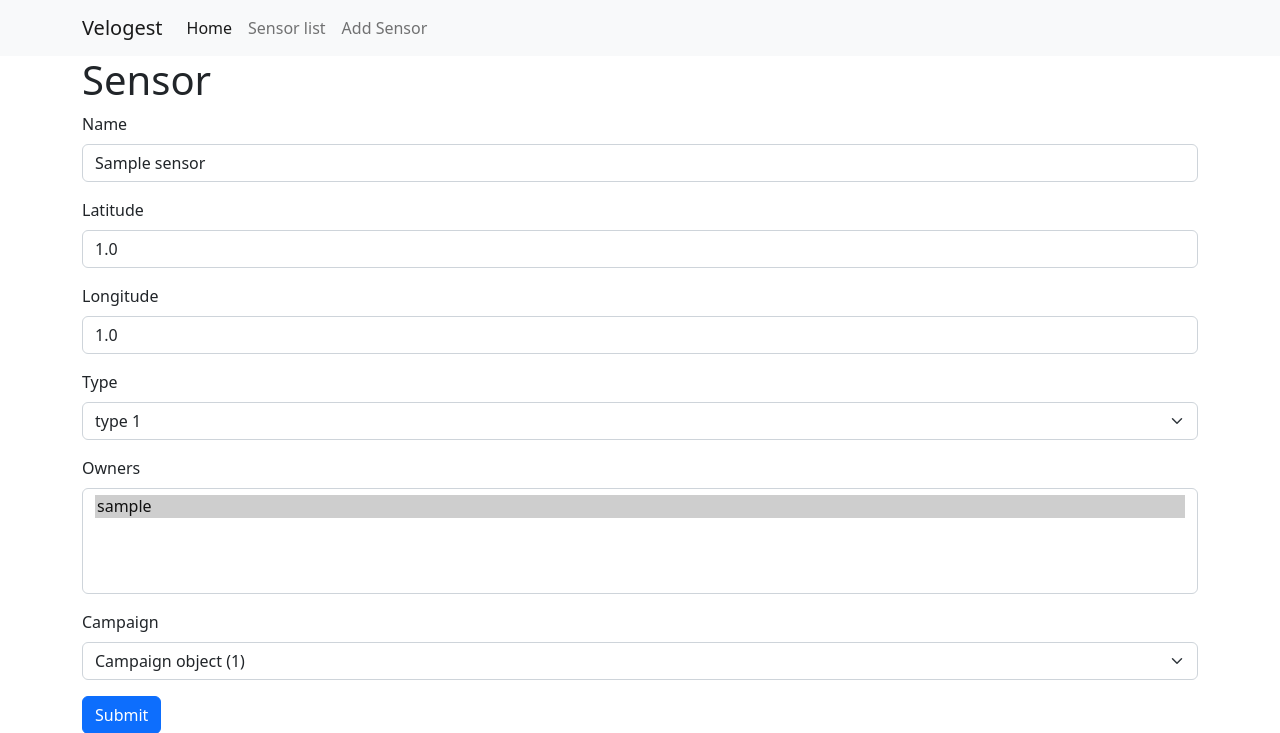
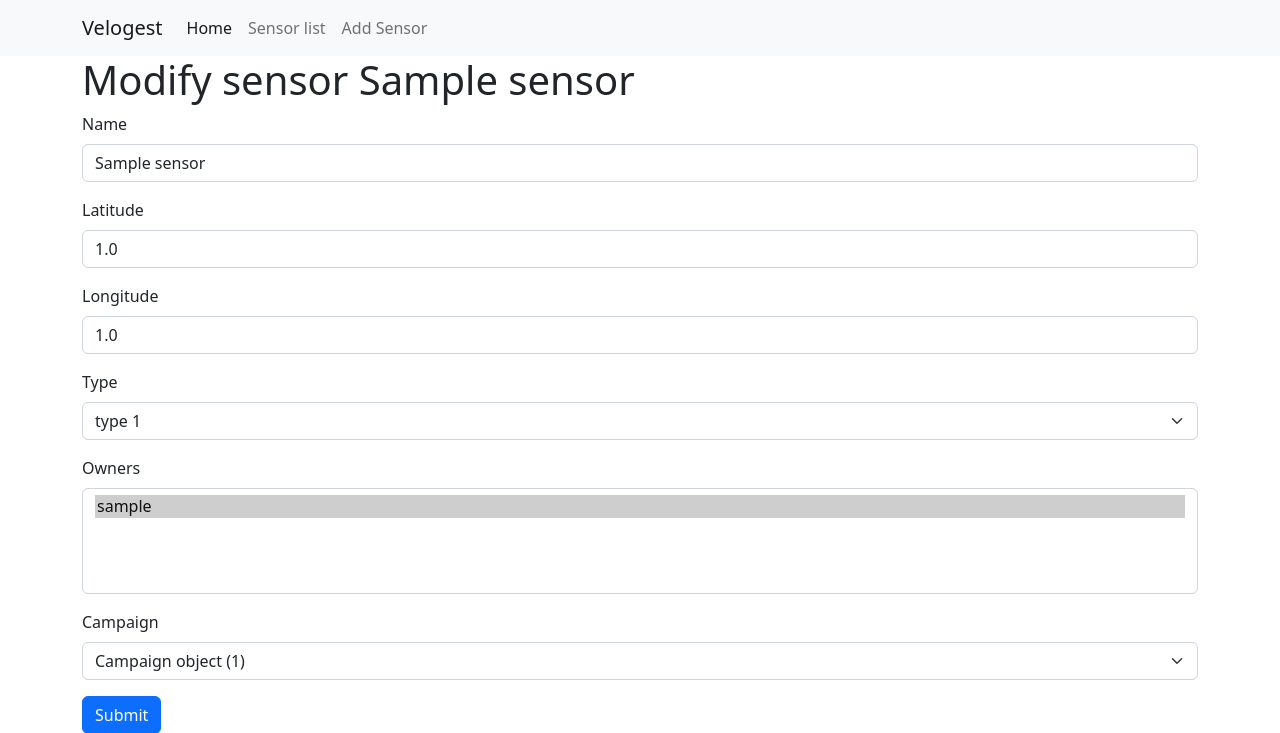
Before and after one commit to flpvvvv/Django-training, a Django app: page /velogest/sensor/1/modify in a window 1280 px wide. Shown: the top 733 px of the page. Run offline with Django 4.2, Linux system fonts and the light colour scheme; tables that the repository leaves empty hold one stand-in row (values such as "Sample post"); some libraries are stand-ins or nearby versions.

Commit message:
Add messages.

```diff
--- a/velogest/templates/base.html
+++ b/velogest/templates/base.html
@@ -1,3 +1,4 @@
+{% load bootstrap5 %}
 <!doctype html>
 <html lang="en">
 
@@ -35,6 +36,7 @@
     </nav>
     <div class="container">
         <h1>{% block page_title %}{% endblock %}</h1>
+        {% bootstrap_messages %}
         {% block content %}{% endblock %}
     </div>
 
--- a/velogest/templates/sensor_detail.html
+++ b/velogest/templates/sensor_detail.html
@@ -16,7 +16,8 @@
 
 <a href="{% url 'velogest:modify_sensor' pk=sensor.id %}" class="btn btn-primary">Modify</a>
 <a href="{% url 'velogest:delete_sensor' pk=sensor.id %}" class="btn btn-danger">Delete</a>
-
+<br>
+<br>
 <a href="{% url 'velogest:list' %}">Go back to sensor list</a>
 
 {% endblock content %}
--- a/velogest/templates/sensor_form.html
+++ b/velogest/templates/sensor_form.html
@@ -2,7 +2,13 @@
 
 {% load bootstrap5 %}
 
-{% block page_title %}Sensor{% endblock %}
+{% block page_title %}
+{% if form.instance.pk %}
+    Modify sensor {{ form.instance.name }}
+{% else %}
+    Add sensor
+{% endif %}
+{% endblock %}
 
 
 {% block content %}
--- a/velogest/templates/sensor_list.html
+++ b/velogest/templates/sensor_list.html
@@ -9,6 +9,7 @@
     <button type="submit" class="btn btn-primary">Search</button>
     <a href="{% url 'velogest:list' %}" class="btn btn-primary">Cancel</a>
 </form>
+<br>
 {% if sensors %}
 <ul>
     {% for sensor in sensors %}
--- a/velogest/views.py
+++ b/velogest/views.py
@@ -7,6 +7,7 @@ from velogest.forms import SensorForm, FilterForm
 from django.shortcuts import resolve_url
 from django.views.generic import DeleteView
 from django.contrib import messages
+from django.contrib.messages.views import SuccessMessageMixin
 
 # Create your views here.
 
@@ -71,12 +72,17 @@ def sensor_form(request, pk=None):
 
     if form.is_valid():
         form.save()
+        if pk:
+            messages.success(request, "Sensor modified successfully")
+        else:
+            messages.success(request, "Sensor added successfully")
         return HttpResponseRedirect(resolve_url('velogest:list'))
     return render(request, 'sensor_form.html', {'form': form})
 
 
-class DeleteSensor(DeleteView):
+class DeleteSensor(SuccessMessageMixin, DeleteView):
     model = Sensor
     template_name = "sensor_delete.html"
     # success_url = "/"
     success_url = reverse_lazy('velogest:list')
+    success_message = "Sensor is successfully deleted."
```
